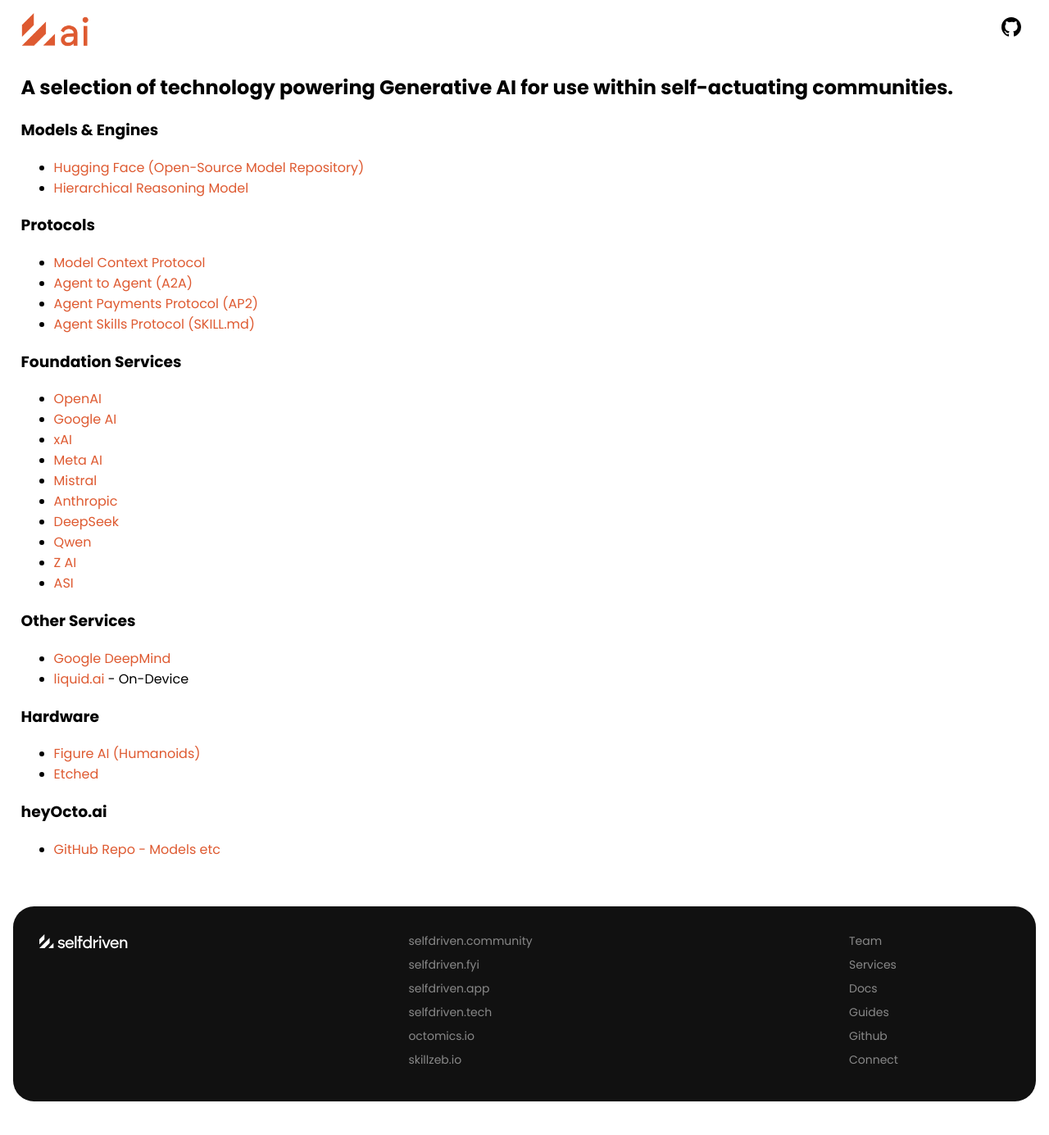
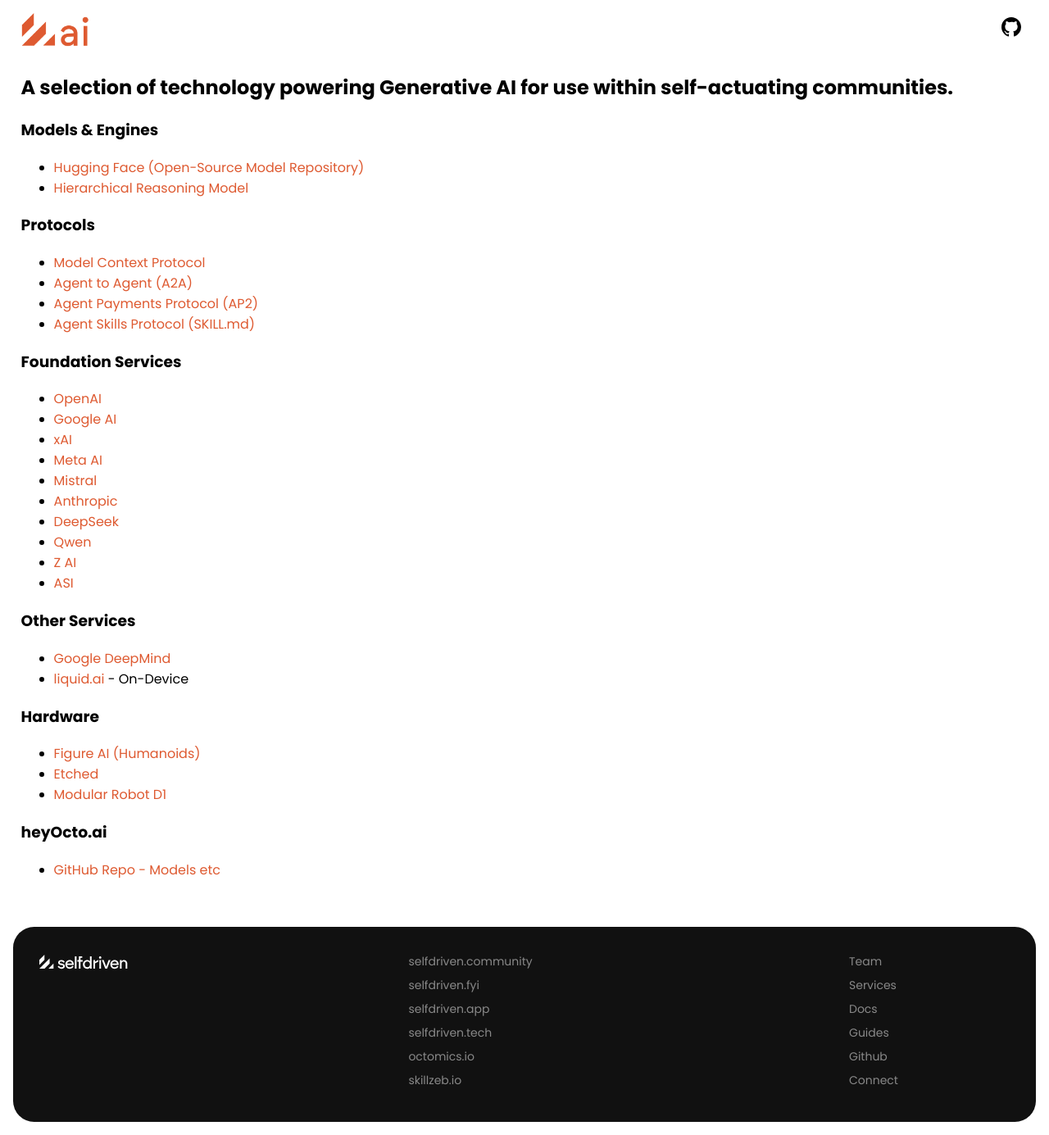
Before and after one commit to selfdriven-foundation/selfdriven-ai, a Jekyll site: the page built from docs/pages/tech.md, in a window 1280 px wide. Shown: the whole page at 82% size. Built offline with Jekyll 4.4.1, drawn with Linux system fonts in a browser that asks for light colours; before the commit the page ends 1360 px from its top, so only the background shows below that.

Commit message:
Update tech.md

```diff
--- a/docs/pages/tech.md
+++ b/docs/pages/tech.md
@@ -35,6 +35,7 @@
 ### Hardware
 - [Figure AI (Humanoids)](https://www.figure.ai/)
 - [Etched](https://www.etched.com/)
+- [Modular Robot D1](https://www.youtube.com/watch?v=GbL3mjoZtOA)
 
 ### heyOcto.ai
 - [GitHub Repo - Models etc](https://github.com/selfdriven-foundation/octo/tree/main/heyocto)
```
